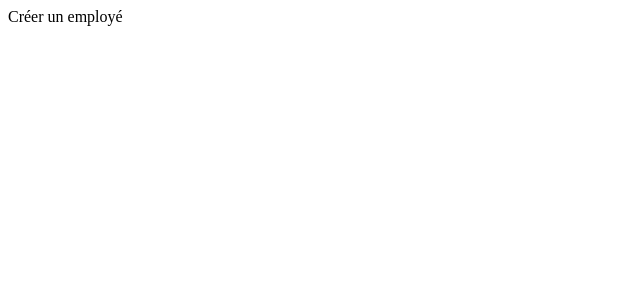
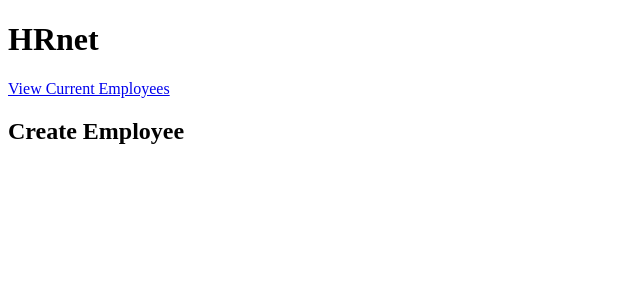
Before and after one commit to Clement-Pivot/HRNet, a React app: page / in a window 1280 px wide. Shown: the top 300 px of the page, without its empty margins (0-640 px from the left). Built offline with nearby package versions, Linux system fonts and the light colour scheme; the HTML template or start-up script is replaced by a standard one.

Commit message:
feat: create employee's header ✨

```diff
--- a/src/pages/CreateEmployee/index.tsx
+++ b/src/pages/CreateEmployee/index.tsx
@@ -1,3 +1,12 @@
+import { Link } from 'react-router-dom'
+
 export default function CreateEmployee() {
-  return <div>Créer un employé</div>
+  return (
+    <div>
+      <h1>HRnet</h1>
+      <Link to="/employee-list">View Current Employees</Link>
+      <h2>Create Employee</h2>
+      <form></form>
+    </div>
+  )
 }
```
